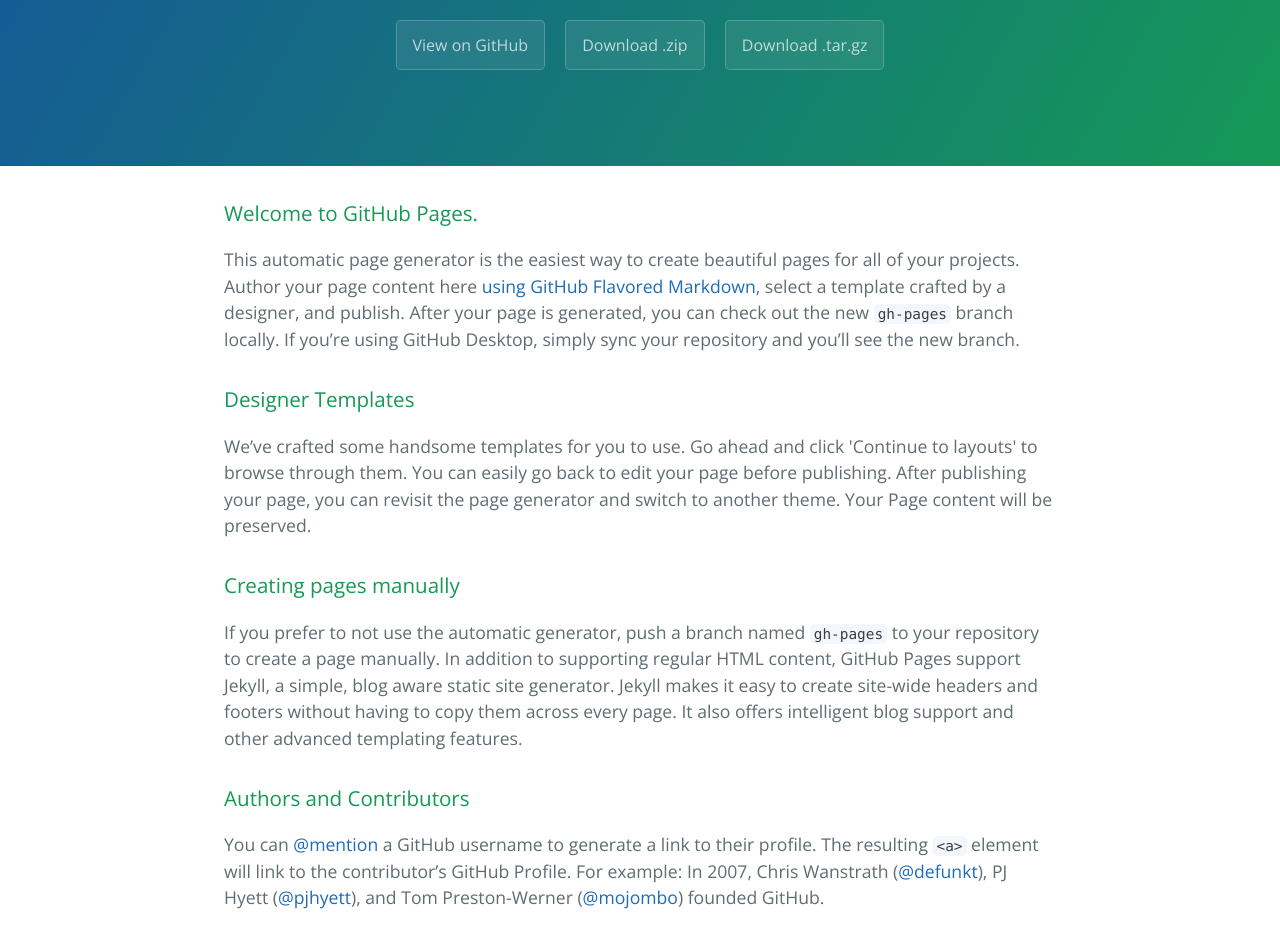
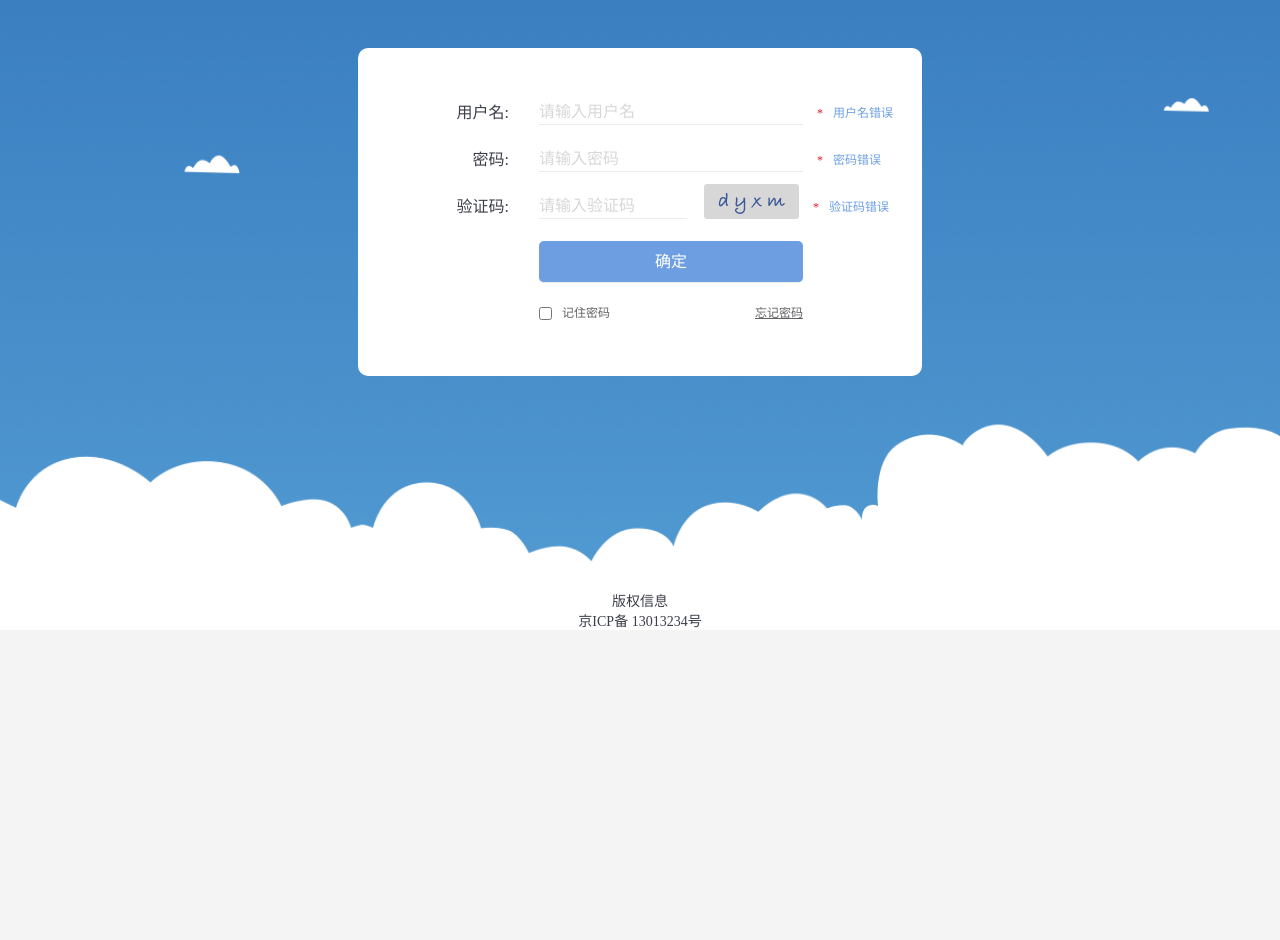
Before and after one commit to manyi-Project/jobCloud, a website: page index.html in a window 1280 px wide. Shown: the part 170-1110 px from the top of the page. After the commit the page ends 800 px from the top, so only its background shows below. Drawn offline with nearby package versions, Linux system fonts and the light colour scheme.

Commit message:
创建index

```diff
--- a/index.html
+++ b/index.html
@@ -1,57 +1,59 @@
 <!DOCTYPE html>
-<html lang="en-us">
-  <head>
-    <meta charset="UTF-8">
-    <title>Jobcloud by manyi-Project</title>
-    <meta name="viewport" content="width=device-width, initial-scale=1">
-    <link rel="stylesheet" type="text/css" href="stylesheets/normalize.css" media="screen">
-    <link href='https://fonts.googleapis.com/css?family=Open+Sans:400,700' rel='stylesheet' type='text/css'>
-    <link rel="stylesheet" type="text/css" href="stylesheets/stylesheet.css" media="screen">
-    <link rel="stylesheet" type="text/css" href="stylesheets/github-light.css" media="screen">
-  </head>
-  <body>
-    <section class="page-header">
-      <h1 class="project-name">Jobcloud</h1>
-      <h2 class="project-tagline"></h2>
-      <a href="https://github.com/manyi-Project/jobCloud" class="btn">View on GitHub</a>
-      <a href="https://github.com/manyi-Project/jobCloud/zipball/master" class="btn">Download .zip</a>
-      <a href="https://github.com/manyi-Project/jobCloud/tarball/master" class="btn">Download .tar.gz</a>
-    </section>
-
-    <section class="main-content">
-      <h3>
-<a id="welcome-to-github-pages" class="anchor" href="#welcome-to-github-pages" aria-hidden="true"><span aria-hidden="true" class="octicon octicon-link"></span></a>Welcome to GitHub Pages.</h3>
-
-<p>This automatic page generator is the easiest way to create beautiful pages for all of your projects. Author your page content here <a href="https://guides.github.com/features/mastering-markdown/">using GitHub Flavored Markdown</a>, select a template crafted by a designer, and publish. After your page is generated, you can check out the new <code>gh-pages</code> branch locally. If you’re using GitHub Desktop, simply sync your repository and you’ll see the new branch.</p>
-
-<h3>
-<a id="designer-templates" class="anchor" href="#designer-templates" aria-hidden="true"><span aria-hidden="true" class="octicon octicon-link"></span></a>Designer Templates</h3>
-
-<p>We’ve crafted some handsome templates for you to use. Go ahead and click 'Continue to layouts' to browse through them. You can easily go back to edit your page before publishing. After publishing your page, you can revisit the page generator and switch to another theme. Your Page content will be preserved.</p>
-
-<h3>
-<a id="creating-pages-manually" class="anchor" href="#creating-pages-manually" aria-hidden="true"><span aria-hidden="true" class="octicon octicon-link"></span></a>Creating pages manually</h3>
-
-<p>If you prefer to not use the automatic generator, push a branch named <code>gh-pages</code> to your repository to create a page manually. In addition to supporting regular HTML content, GitHub Pages support Jekyll, a simple, blog aware static site generator. Jekyll makes it easy to create site-wide headers and footers without having to copy them across every page. It also offers intelligent blog support and other advanced templating features.</p>
-
-<h3>
-<a id="authors-and-contributors" class="anchor" href="#authors-and-contributors" aria-hidden="true"><span aria-hidden="true" class="octicon octicon-link"></span></a>Authors and Contributors</h3>
-
-<p>You can <a href="https://help.github.com/articles/basic-writing-and-formatting-syntax/#mentioning-users-and-teams" class="user-mention">@mention</a> a GitHub username to generate a link to their profile. The resulting <code>&lt;a&gt;</code> element will link to the contributor’s GitHub Profile. For example: In 2007, Chris Wanstrath (<a href="https://github.com/defunkt" class="user-mention">@defunkt</a>), PJ Hyett (<a href="https://github.com/pjhyett" class="user-mention">@pjhyett</a>), and Tom Preston-Werner (<a href="https://github.com/mojombo" class="user-mention">@mojombo</a>) founded GitHub.</p>
-
-<h3>
-<a id="support-or-contact" class="anchor" href="#support-or-contact" aria-hidden="true"><span aria-hidden="true" class="octicon octicon-link"></span></a>Support or Contact</h3>
-
-<p>Having trouble with Pages? Check out our <a href="https://help.github.com/pages">documentation</a> or <a href="https://github.com/contact">contact support</a> and we’ll help you sort it out.</p>
-
-      <footer class="site-footer">
-        <span class="site-footer-owner"><a href="https://github.com/manyi-Project/jobCloud">Jobcloud</a> is maintained by <a href="https://github.com/manyi-Project">manyi-Project</a>.</span>
-
-        <span class="site-footer-credits">This page was generated by <a href="https://pages.github.com">GitHub Pages</a> using the <a href="https://github.com/jasonlong/cayman-theme">Cayman theme</a> by <a href="https://twitter.com/jasonlong">Jason Long</a>.</span>
-      </footer>
-
-    </section>
-
-
-  </body>
+<html>
+<head lang="en">
+  <meta charset="UTF-8">
+  <link rel="stylesheet" href="css/reset.css"/>
+  <link rel="stylesheet" href="css/main.css"/>
+  <title>登录</title>
+  <!--[if lte IE 10]>
+  <style>
+    #signIn .user input{
+      width: 260px;
+    }
+  </style>
+  <![endif]-->
+</head>
+<body>
+<div id="signIn">
+  <h1 class="title">乾坤翰林资源管理后台</h1>
+  <div class="signIn_box">
+    <form action="">
+      <div class="user">
+        <span class="user_lable">用户名:</span>
+        <input placeholder="请输入用户名" type="text"/>
+        <span class="tips">用户名错误</span>
+      </div>
+      <div class="user">
+        <span class="user_lable">密码:</span>
+        <input placeholder="请输入密码" type="password"/>
+        <span class="tips">密码错误</span>
+      </div>
+      <div class="user">
+        <span class="user_lable">验证码:</span>
+        <input class="last_input" placeholder="请输入验证码" type="text"/>
+        <div class="v_code inline-block"><img src="../images/v-code.png" alt=""/></div>
+        <span class="tips">验证码错误</span>
+      </div>
+      <div class="user">
+        <span class="user_lable"></span>
+        <input class="submit" type="submit" value="确定"/>
+      </div>
+      <div class="clearfix">
+        <span class="user_lable"></span>
+        <div class="password fl">
+          <div class="remember_password fl ie10">
+            <input class="chk_1 fl" type="checkbox"/>
+            <span class="fl">记住密码</span>
+          </div>
+          <a href="javascript:;" class="forget_password fr">忘记密码</a>
+        </div>
+      </div>
+    </form>
+  </div>
+  <div class="copyright">
+    <p>版权信息</p>
+    <p>京ICP备 13013234号</p>
+  </div>
+</div>
+</body>
 </html>
```
